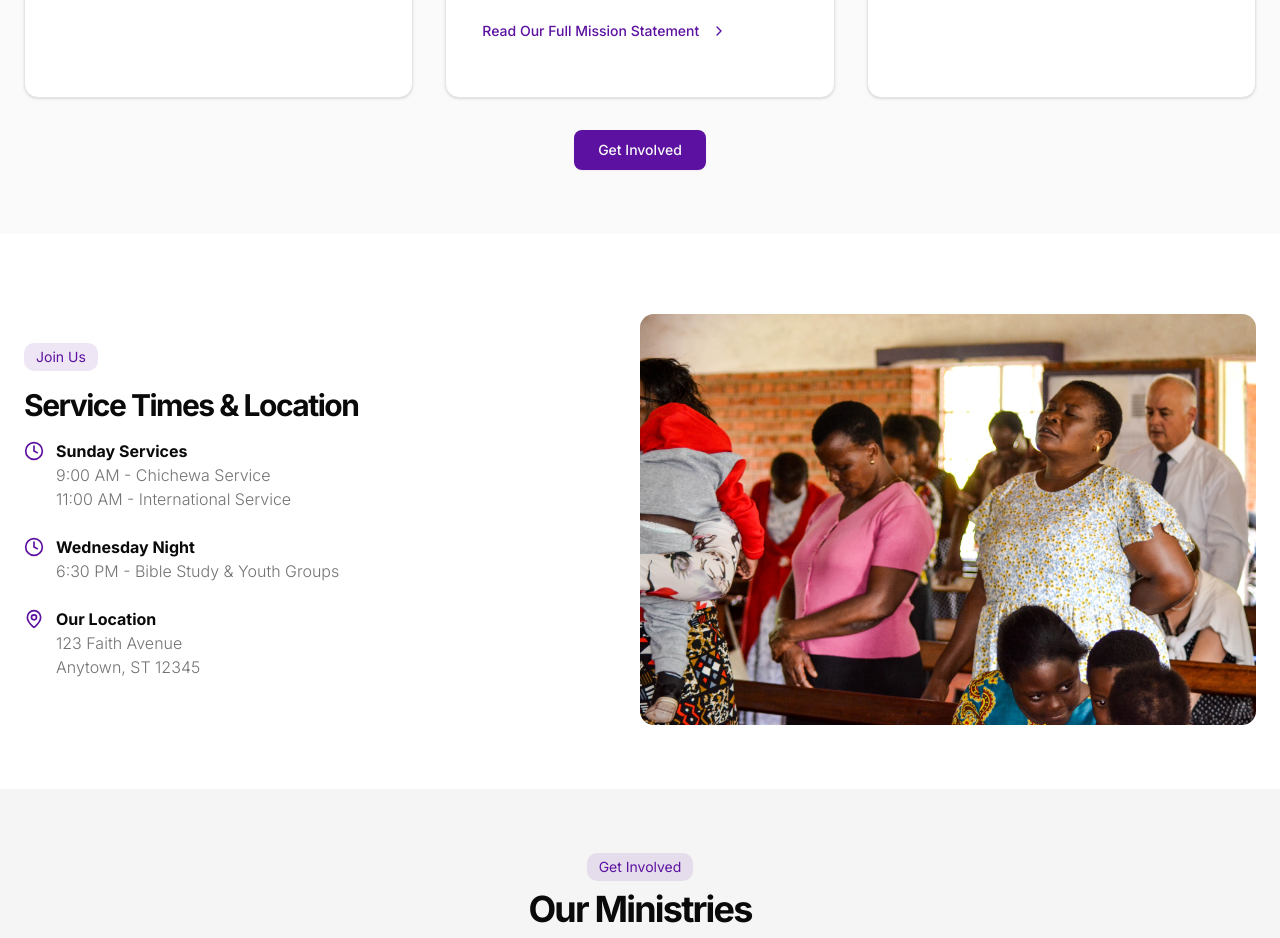
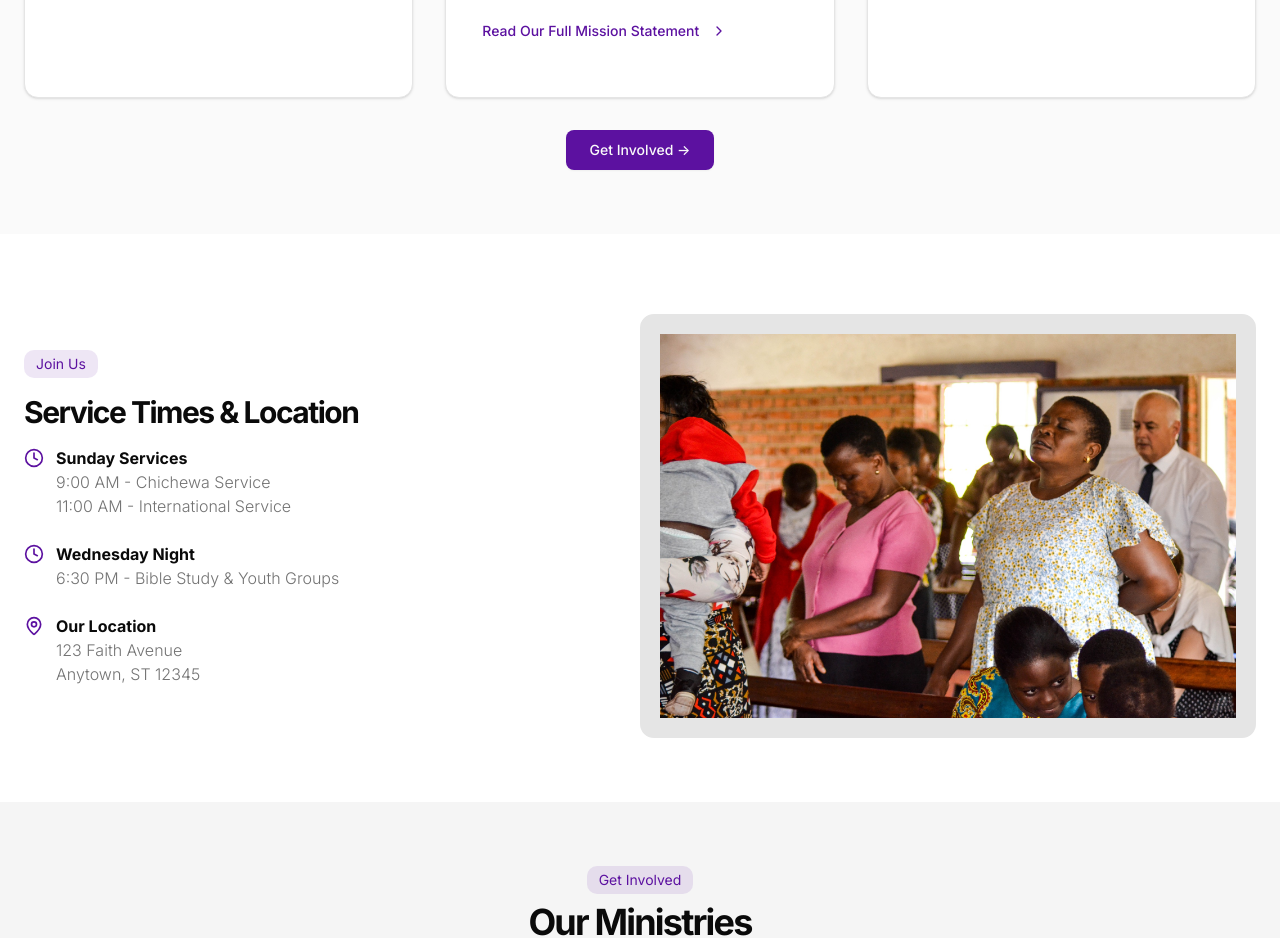
Before and after one commit to Namaumbo/zomba-web-ui, a React (Vite) app: page / in a window 1280 px wide. Shown: the part 2040-2978 px from the top of the page. Built offline with nearby package versions, Linux system fonts and the light colour scheme.

Commit message:
picture in landing page

```diff
--- a/src/pages/LandingPage.jsx
+++ b/src/pages/LandingPage.jsx
@@ -115,7 +115,6 @@ export default function LandingPage() {
                           >
                             {slide.description}
                             <p className="text-lg md:text-xl">{slide.verses}</p>
-
                           </motion.p>
                         </motion.div>
                       ) : (
@@ -341,7 +340,7 @@ export default function LandingPage() {
             </div>
 
             <div className="flex justify-center mt-8">
-              <Button size="lg">Get Involved</Button>
+              <Button size="lg">Get Involved -{">"}</Button>
             </div>
           </div>
         </section>
@@ -389,14 +388,15 @@ export default function LandingPage() {
                   </div>
                 </div>
               </div>
-              <div className="relative overflow-hidden rounded-xl mt-4">
+              <div className="relative overflow-hidden rounded-xl mt-4 border border-[20px] bg-gradient-to-r from-primary/70 to-primary/40">
                 <img
                   src="/inchurch.jpg"
                   alt="Church building"
                   fill
-                  className="object-cover"
+                  className="object-cover "
                 />
               </div>
+
             </div>
           </div>
         </section>
```
